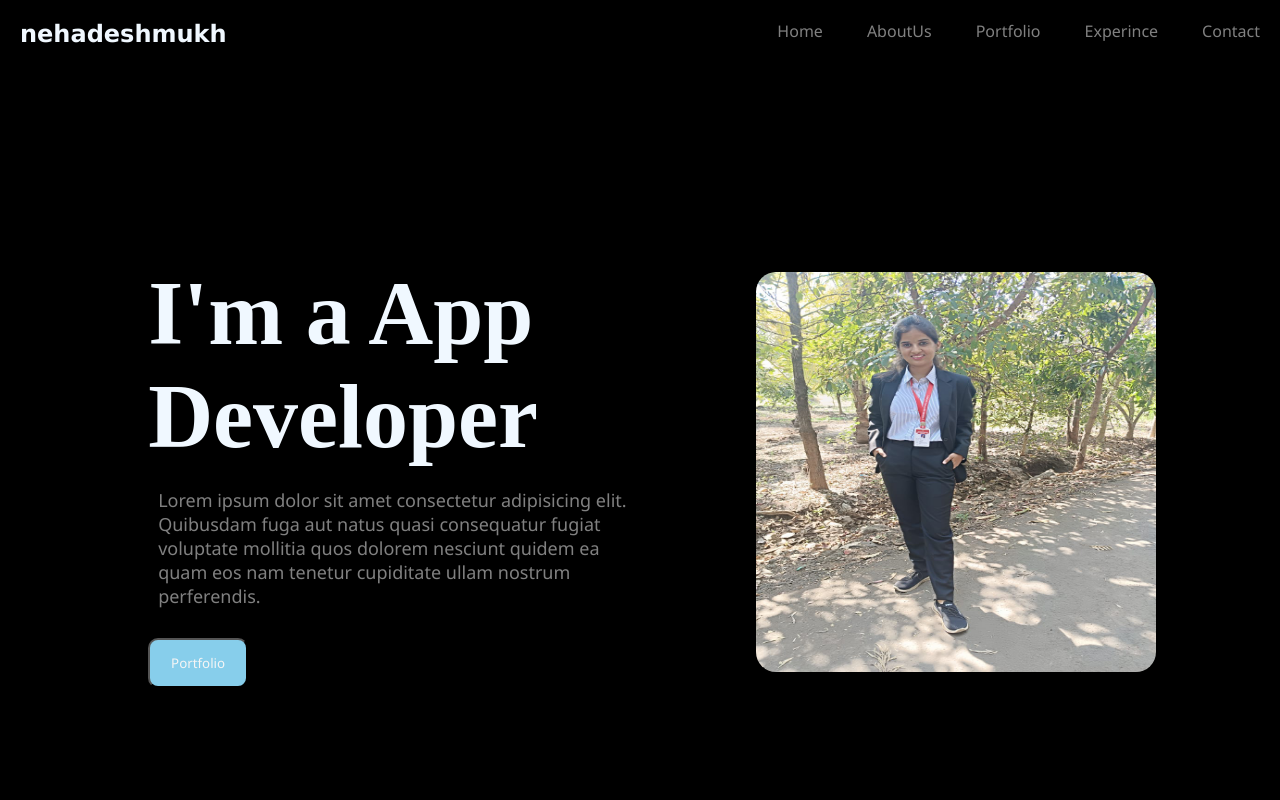
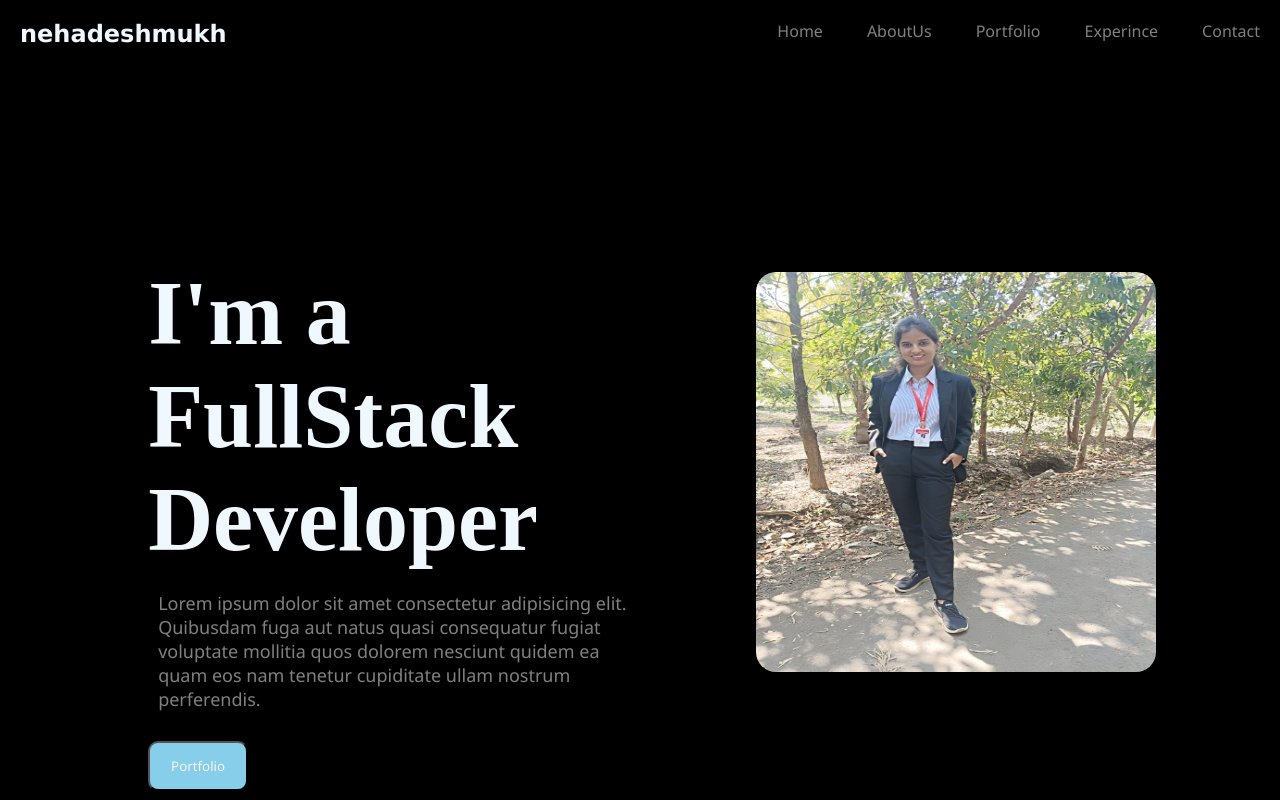
Before and after one commit to nehadeshmukh98/portfolio, a plain HTML site: page index.html in a window 1280 px wide. Shown: the top 800 px of the page. Drawn offline with Linux system fonts and the light colour scheme.

Commit message:
recreated

```diff
--- a/index.html
+++ b/index.html
@@ -3,7 +3,7 @@
 <head>
     <meta charset="UTF-8">
     <meta name="viewport" content="width=device-width, initial-scale=1.0">
-    <title>Document</title>
+    <title>Portfolio</title>
     <link rel="stylesheet" href="./styles.css">
 </head>
 <body>
@@ -25,7 +25,7 @@
 
             <div class="home">
                 <div class="info">
-                    <h1 id="head2">I'm a App Developer</h1>
+                    <h1 id="head2">I'm a FullStack Developer</h1>
                 <p id="para1">
                     Lorem ipsum dolor sit amet consectetur adipisicing elit. Quibusdam fuga aut natus quasi consequatur fugiat voluptate mollitia quos dolorem nesciunt quidem ea quam eos nam tenetur cupiditate ullam nostrum perferendis.
                 </p>
```
